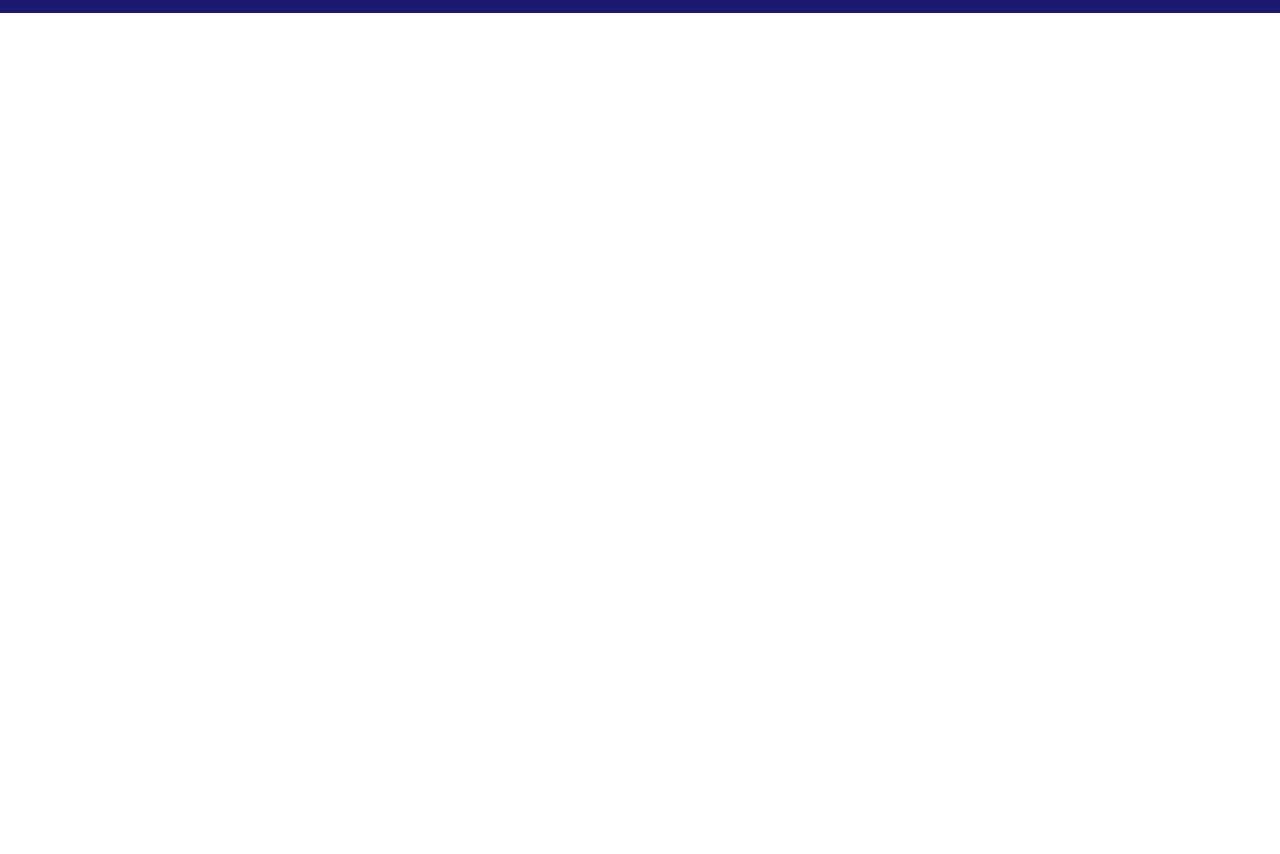
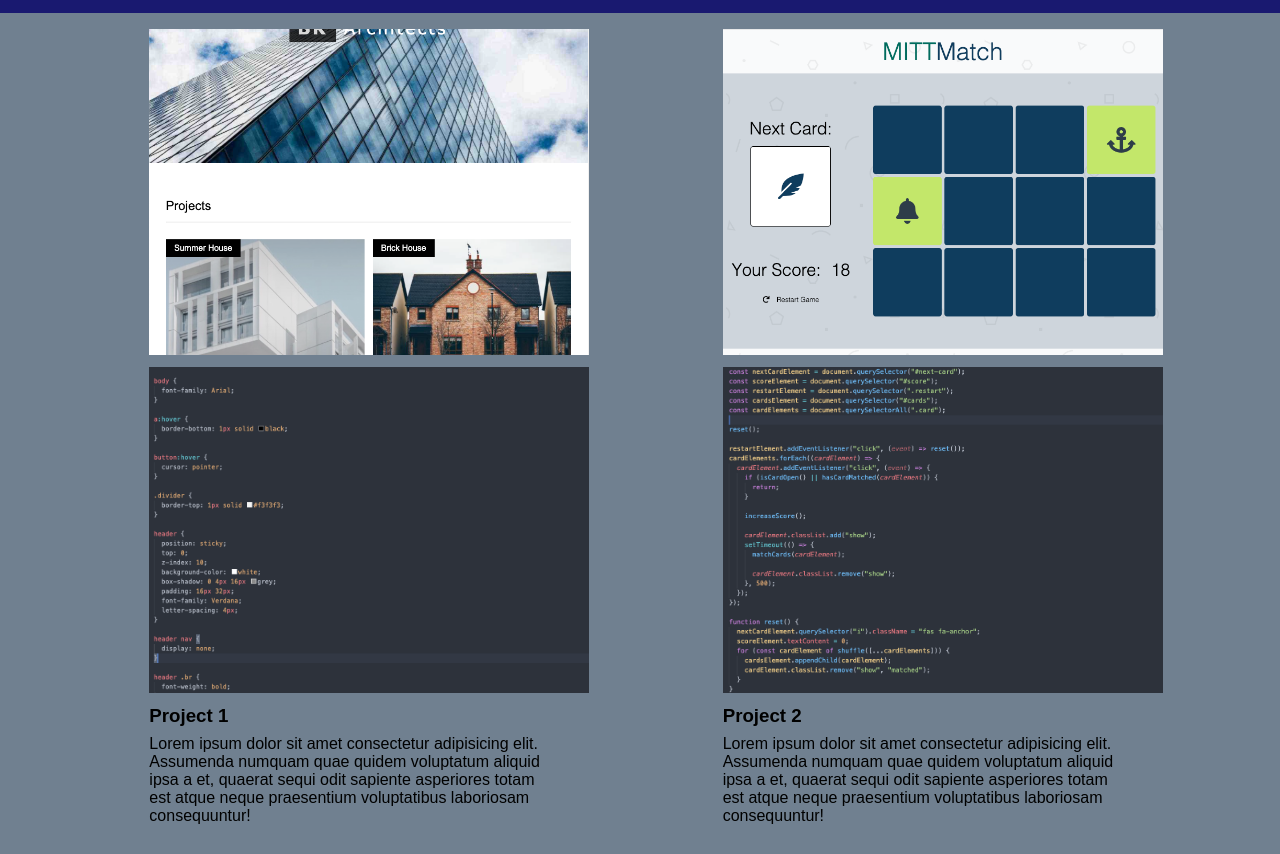
Before and after one commit to jezsung/portfolio, a website: page src/index.html in a window 1280 px wide. Shown: the part 43-897 px from the top of the page. Before the commit the page ends 800 px from the top, so only its background shows below. Drawn offline with Linux system fonts and the light colour scheme.

Commit message:
add projects

```diff
--- a/src/index.html
+++ b/src/index.html
@@ -7,6 +7,7 @@
     <title>Document</title>
 
     <link rel="stylesheet" href="styles/global.css" />
+    <link rel="stylesheet" href="styles/projects.css" />
     <script src="scripts/index.js" defer></script>
 
     <link
@@ -29,5 +30,49 @@
         <li><a href="">Contact Me</a></li>
       </ul>
     </nav>
+
+    <main>
+      <section class="projects">
+        <div class="project">
+          <img src="images/project-1.png" alt="Project-1" />
+          <img src="images/project-1-code.png" alt="" />
+
+          <h3 class="title">Project 1</h3>
+
+          <div class="summary">
+            Lorem ipsum dolor sit amet consectetur adipisicing elit. Assumenda
+            numquam quae quidem voluptatum aliquid ipsa a et, quaerat sequi odit
+            sapiente asperiores totam est atque neque praesentium voluptatibus
+            laboriosam consequuntur!
+          </div>
+        </div>
+        <div class="project">
+          <img src="images/project-2.png" alt="Project-1" />
+          <img src="images/project-2-code.png" alt="" />
+
+          <h3 class="title">Project 2</h3>
+
+          <div class="summary">
+            Lorem ipsum dolor sit amet consectetur adipisicing elit. Assumenda
+            numquam quae quidem voluptatum aliquid ipsa a et, quaerat sequi odit
+            sapiente asperiores totam est atque neque praesentium voluptatibus
+            laboriosam consequuntur!
+          </div>
+        </div>
+        <div class="project">
+          <img src="images/project-3.png" alt="Project-1" />
+          <img src="images/project-3-code.png" alt="" />
+
+          <h3 class="title">Project 3</h3>
+
+          <div class="summary">
+            Lorem ipsum dolor sit amet consectetur adipisicing elit. Assumenda
+            numquam quae quidem voluptatum aliquid ipsa a et, quaerat sequi odit
+            sapiente asperiores totam est atque neque praesentium voluptatibus
+            laboriosam consequuntur!
+          </div>
+        </div>
+      </section>
+    </main>
   </body>
 </html>
--- a/src/styles/global.css
+++ b/src/styles/global.css
@@ -49,3 +49,7 @@ nav .links {
 nav .links * {
   color: white;
 }
+
+main {
+  background-color: slategray;
+}
--- /dev/null
+++ b/src/styles/projects.css
@@ -0,0 +1,21 @@
+.projects {
+  display: flex;
+  justify-content: space-evenly;
+  flex-wrap: wrap;
+}
+
+.project {
+  padding: 16px;
+  max-width: 440px;
+}
+
+.project img {
+  width: 440px;
+  height: 326px;
+  object-fit: cover;
+  margin-bottom: 8px;
+}
+
+.project .title {
+  margin-bottom: 8px;
+}
```
Also changed, not shown: src/images/project-1-code.png (added), src/images/project-1.png (added), src/images/project-2-code.png (added), src/images/project-2.png (added), src/images/project-3-code.png (added), src/images/project-3.png (added).
